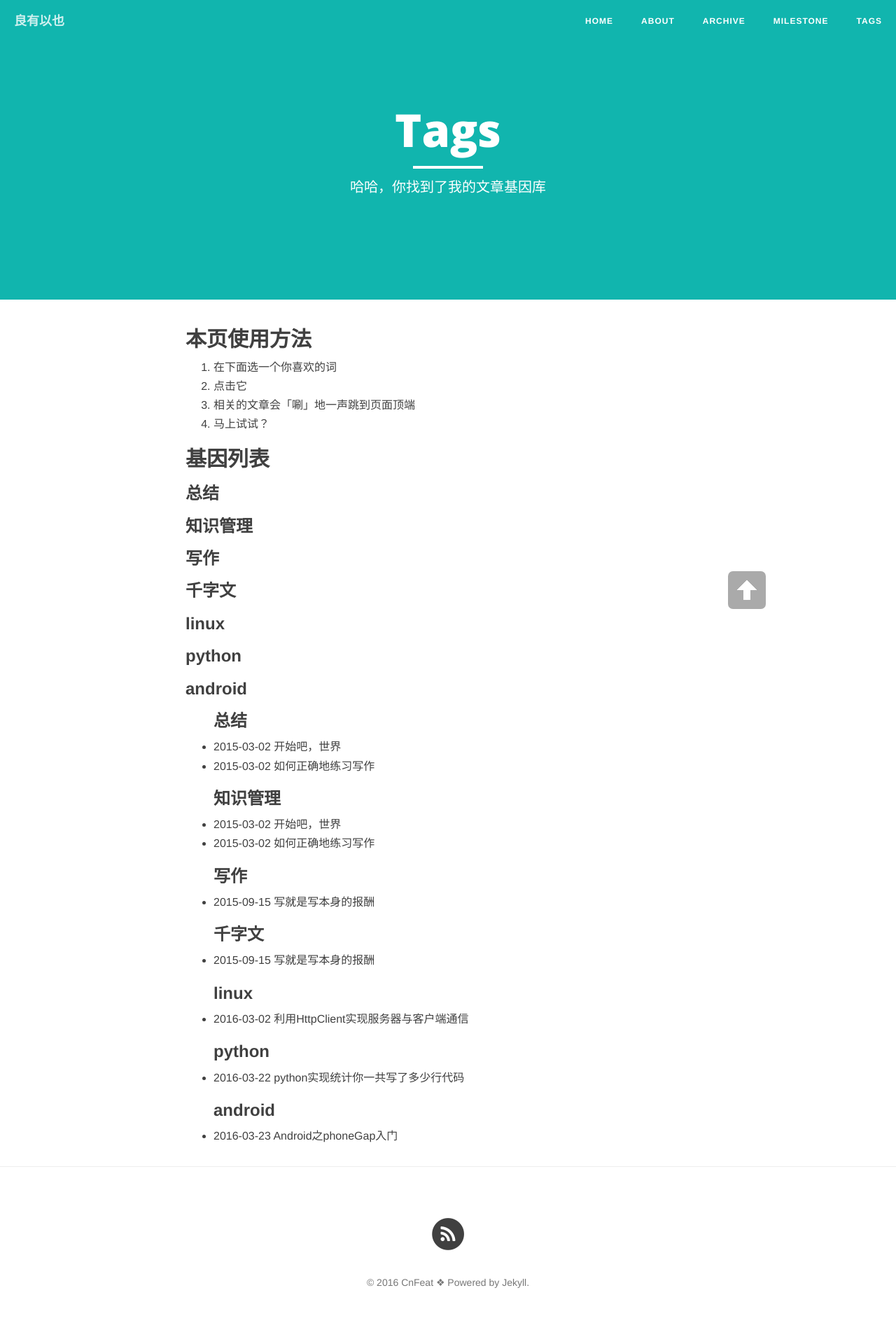
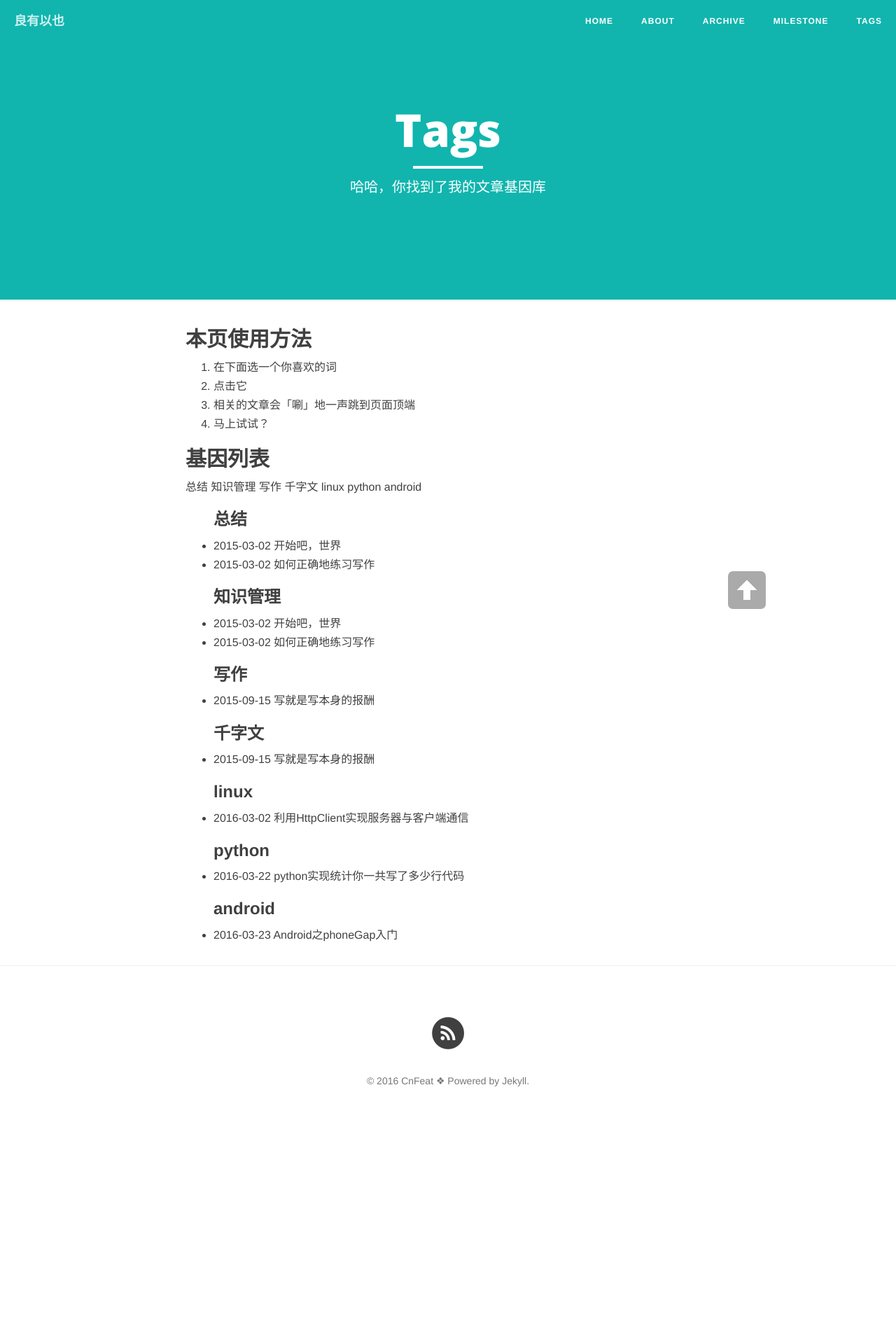
Before and after one commit to whuhan2013/whuhan2013.github.io, a Jekyll site: the page built from tags.md, in a window 1280 px wide. Shown: the whole page at 70% size. Built offline with Jekyll 4.4.1, drawn with Linux system fonts in a browser that asks for light colours; nearby versions of some CDN libraries; library files that are not in the unit come from our copies; after the commit the page ends 1622 px from its top, so only the background shows below that.

Commit message:
Update tags.md

```diff
--- a/tags.md
+++ b/tags.md
@@ -17,7 +17,7 @@
 
 <div id='tag_cloud'>
 {% for tag in site.tags %}
-<h3><a href="#{{ tag[0] }}" title="{{ tag[0] }}" rel="{{ tag[1].size }}">{{ tag[0] }}</a></h3>
+<a href="#{{ tag[0] }}" title="{{ tag[0] }}" rel="{{ tag[1].size }}">{{ tag[0] }}</a>
 {% endfor %}
 </div>
 
```
